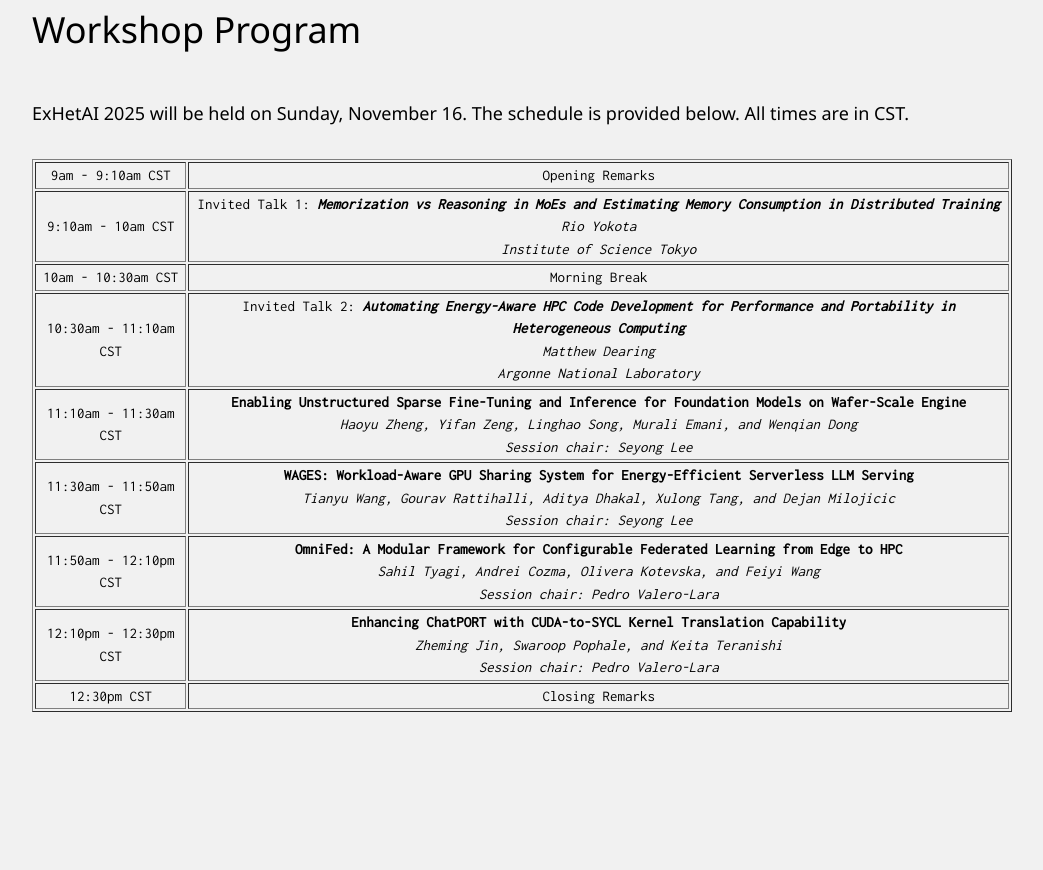
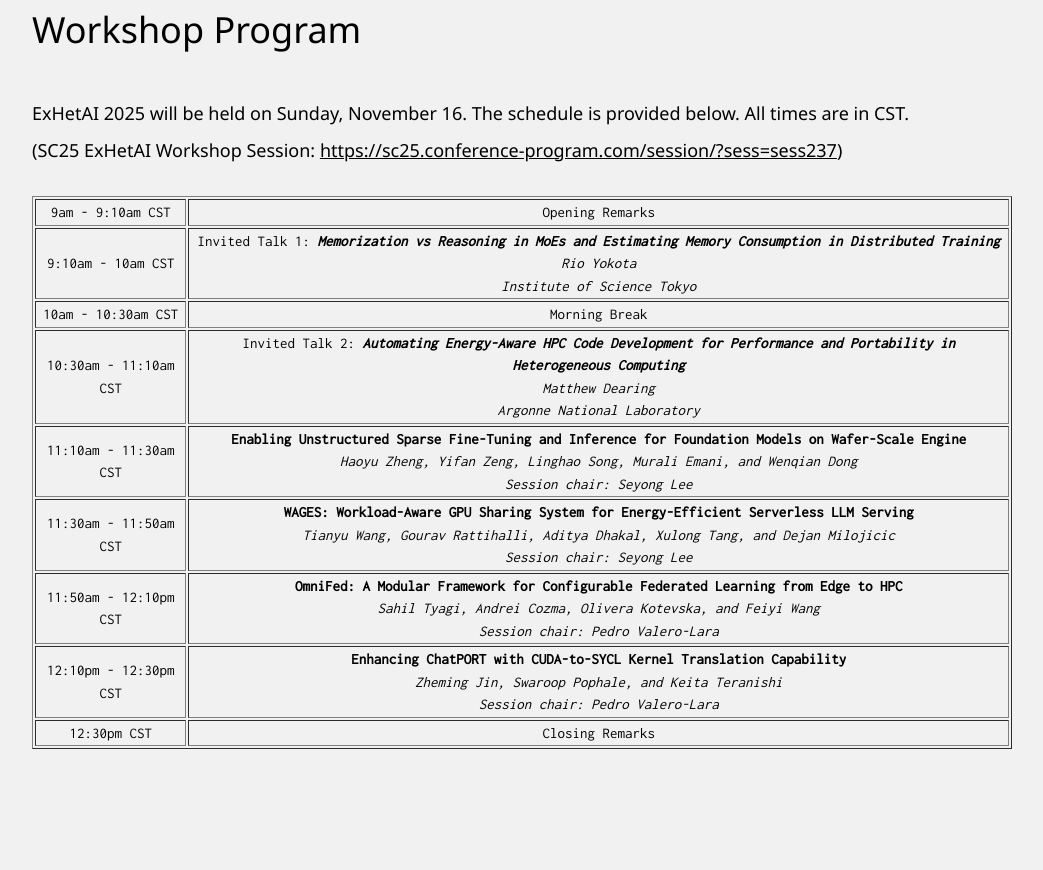
Before and after one commit to exhetai/exhetai25, a plain HTML site: page index.html in a window 1280 px wide. Shown: the part 1296-2166 px from the top of the page, without its empty margins (118-1161 px from the left). Drawn offline with nearby package versions, Linux system fonts and the light colour scheme.

Commit message:
Add SC25 workshop session link

```diff
--- a/index.html
+++ b/index.html
@@ -118,7 +118,8 @@ body, html {
     <h1>Workshop Program</h1>
         <br>
         <h5>ExHetAI 2025 will be held on Sunday, November 16. The schedule is provided below. All times are in CST.</h5>
-        <br>
+      	<h5>(SC25 ExHetAI Workshop Session: <a href="https://sc25.conference-program.com/session/?sess=sess237">https://sc25.conference-program.com/session/?sess=sess237</a>)</h5>
+		<br>
         <table border="1px solid black" style="text-align:center">
         <tr>
         <td style="text-align:center">9am - 9:10am CST</td>
```
